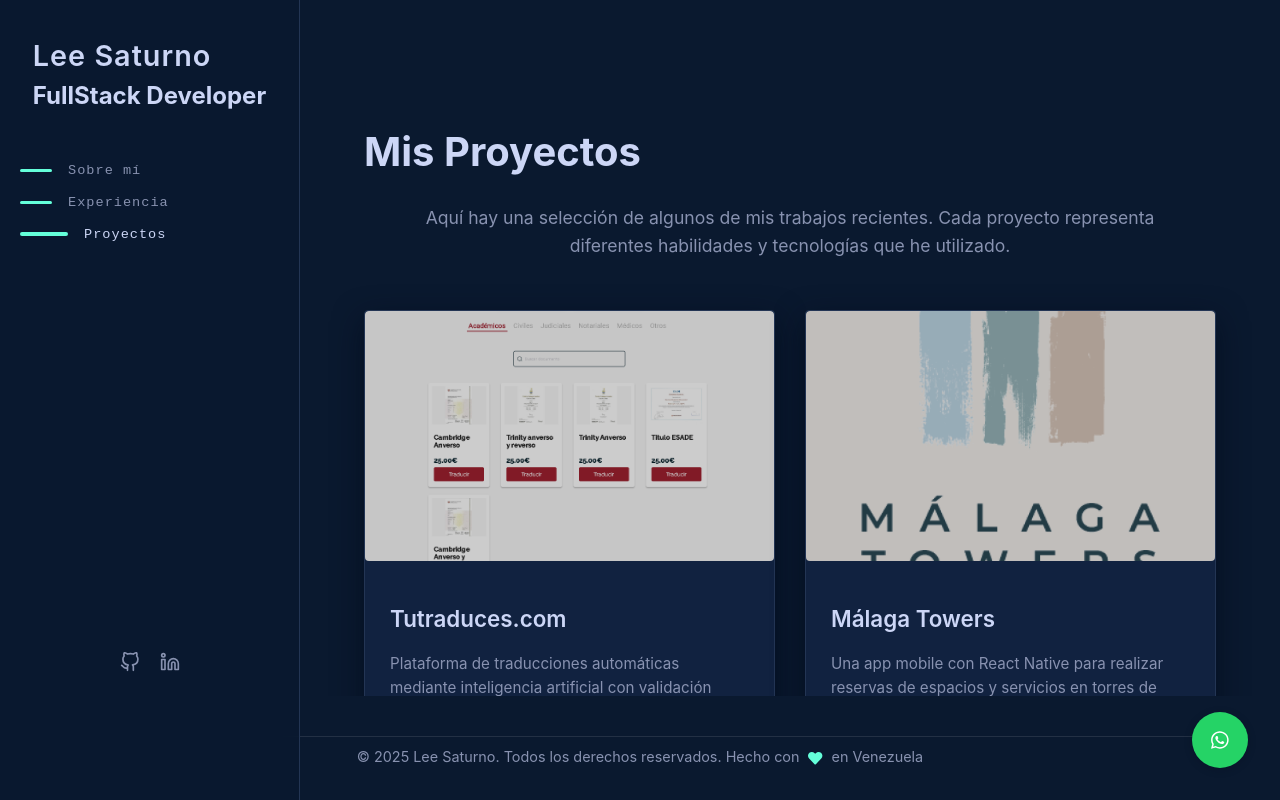
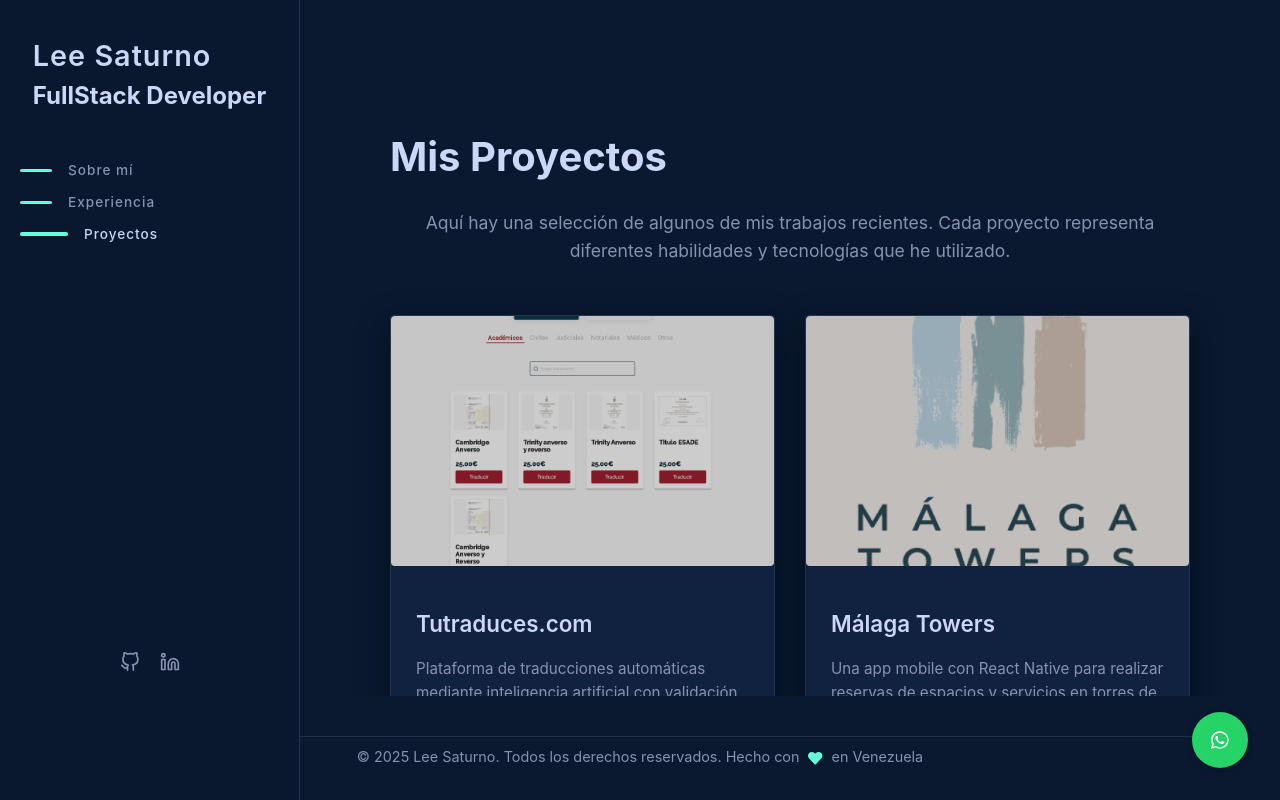
Before and after one commit to leesaturno/portafolio, a React (Vite) app: page /projects in a window 1280 px wide. Shown: the top 800 px of the page. Built offline with nearby package versions, Linux system fonts and the light colour scheme.

Commit message:
Actualizar fuentes y ajustar estilos de padding en varios archivos CSS

```diff
--- a/src/App.css
+++ b/src/App.css
@@ -5,7 +5,7 @@
 }
 
 body {
-  font-family: 'Inter', 'SF Mono', 'Fira Code', monospace, system-ui, sans-serif;
+ font-family: 'Inter', 'SF Mono', 'Fira Code', monospace, system-ui, sans-serif;
   background-color: #0a192f;
   color: #8892b0;
   line-height: 1.6;
--- a/src/index.css
+++ b/src/index.css
@@ -1,5 +1,5 @@
 :root {
-  font-family: 'Inter', 'SF Mono', 'Fira Code', monospace, system-ui, Avenir, Helvetica, Arial, sans-serif;
+ font-family: 'Inter', 'SF Mono', 'Fira Code', monospace, system-ui, sans-serif;
   line-height: 1.5;
   font-weight: 400;
 
--- a/src/styles/About.css
+++ b/src/styles/About.css
@@ -21,7 +21,7 @@
 
 .title-number {
   color: #64ffda;
-  font-family: 'SF Mono', 'Fira Code', monospace;
+ font-family: 'Inter', 'SF Mono', 'Fira Code', monospace, system-ui, sans-serif;
   font-size: 20px;
   font-weight: 400;
 }
--- a/src/styles/Contact.css
+++ b/src/styles/Contact.css
@@ -204,7 +204,7 @@
 /* Sección número */
 .section-number {
   color: #64ffda;
-  font-family: 'SF Mono', 'Fira Code', monospace;
+ font-family: 'Inter', 'SF Mono', 'Fira Code', monospace, system-ui, sans-serif;
   font-size: 1.2rem;
   margin-right: 1rem;
 }
--- a/src/styles/Experience.css
+++ b/src/styles/Experience.css
@@ -61,7 +61,7 @@
     gap: 10px;
   }
   .experience-container {
-    padding: 30px 15px;
+    padding: 30px 20px;
   }
 }
 
@@ -74,7 +74,7 @@
 }
 
 .experience-period {
-  font-family: 'SF Mono', 'Fira Code', monospace;
+ font-family: 'Inter', 'SF Mono', 'Fira Code', monospace, system-ui, sans-serif;
   font-size: 0.85rem;
   color: #64ffda;
 }
@@ -158,7 +158,7 @@
   padding: 0px 5px;
   font-size: 0.75rem;
   color: #64ffda;
-  font-family: 'SF Mono', 'Fira Code', monospace;
+ font-family: 'Inter', 'SF Mono', 'Fira Code', monospace, system-ui, sans-serif;
   transition: all 0.3s ease;
 }
 
--- a/src/styles/Navbar.css
+++ b/src/styles/Navbar.css
@@ -151,7 +151,7 @@
   font-size: 0.85rem;
   transition: all 0.3s ease;
   letter-spacing: 1px;
-  font-family: 'SF Mono', 'Fira Code', monospace;
+ font-family: 'Inter', 'SF Mono', 'Fira Code', monospace, system-ui, sans-serif;
 }
 
 /* Eliminado el estilo de numeración */
--- a/src/styles/Projects.css
+++ b/src/styles/Projects.css
@@ -1,6 +1,6 @@
 /* Projects Section Styles */
 .projects-container {
-  padding: 80px 24px;
+  padding: 85px 50px;
   background-color: #0a192f;
   min-height: 100vh;
 }
@@ -128,7 +128,7 @@
   border-radius: 3px;
   font-size: 0.75rem;
   font-weight: 400;
-  font-family: 'SF Mono', 'Fira Code', monospace;
+ font-family: 'Inter', 'SF Mono', 'Fira Code', monospace, system-ui, sans-serif;
 }
 
 .project-links {
@@ -163,7 +163,7 @@
 /* Responsive styles */
 @media screen and (max-width: 768px) {
   .projects-container {
-    padding: 60px 16px;
+    padding: 60px 20px;
   }
 
   .section-title {
```
